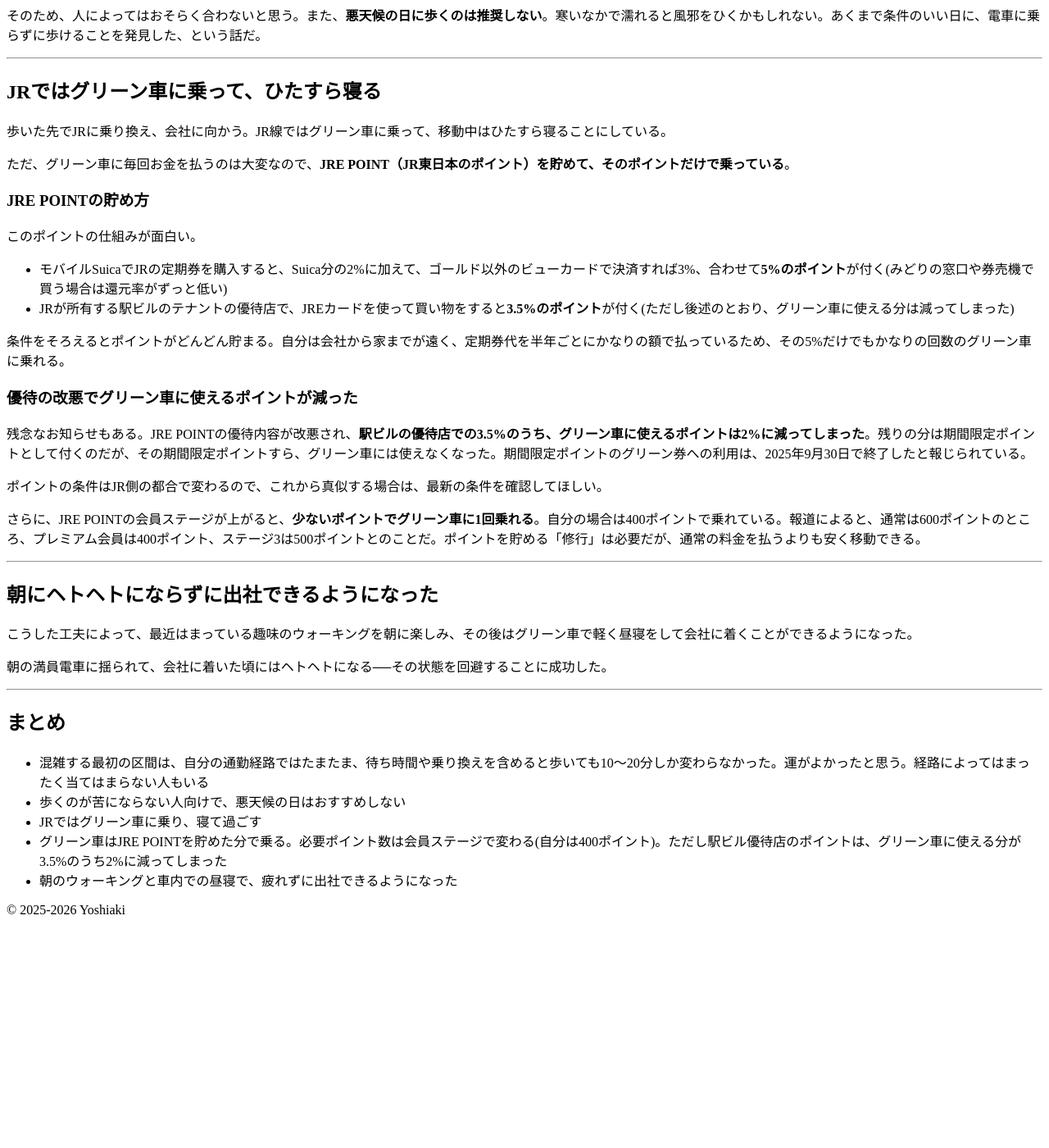
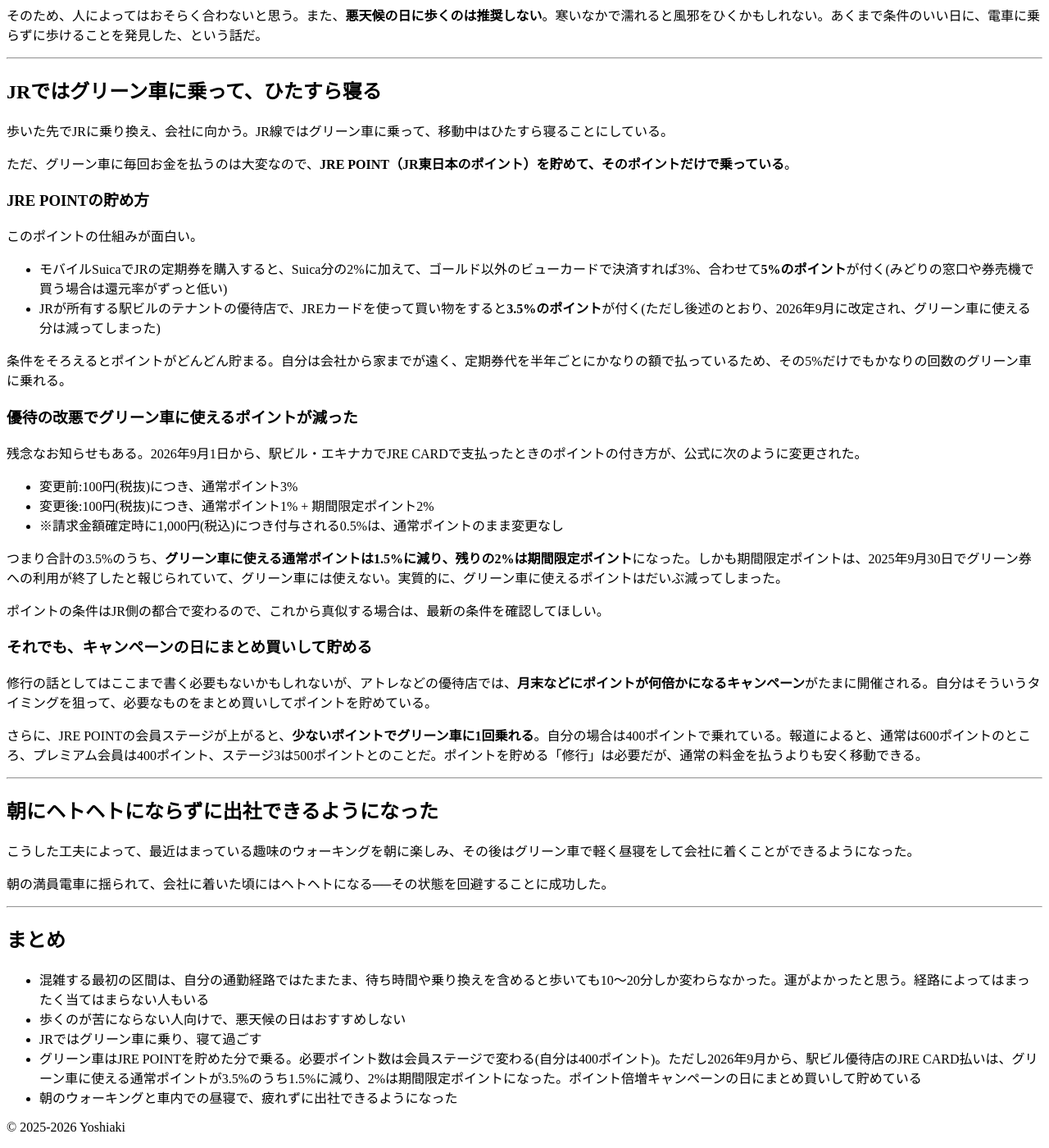
Before and after one commit to yossato/articles, a Jekyll site: the page built from _posts/2026-11-11-commute-walk-green-car.md, in a window 1280 px wide and 1400 px high, scrolled down 695 px. Shown: the whole window at 82% size. Built offline with Jekyll 4.4.1, drawn with Linux system fonts in a browser that asks for light colours; before the commit the page ends 1830 px from its top, so only the background shows below that.

Commit message:
JRE CARDポイント改定の公式内容とキャンペーン活用を追記
Co-Authored-By: Claude Sonnet 5.5 <noreply@anthropic.com>
Claude-Session: https://claude.ai/code/session_01WBBc6WzyLAjRqzY3r4uPec

```diff
--- a/_posts/2026-11-11-commute-walk-green-car.md
+++ b/_posts/2026-11-11-commute-walk-green-car.md
@@ -45,15 +45,25 @@ description: "朝の通勤電車の混雑を避けるため、乗り換えの多
 このポイントの仕組みが面白い。
 
 - モバイルSuicaでJRの定期券を購入すると、Suica分の2%に加えて、ゴールド以外のビューカードで決済すれば3%、合わせて**5%のポイント**が付く(みどりの窓口や券売機で買う場合は還元率がずっと低い)
-- JRが所有する駅ビルのテナントの優待店で、JREカードを使って買い物をすると**3.5%のポイント**が付く(ただし後述のとおり、グリーン車に使える分は減ってしまった)
+- JRが所有する駅ビルのテナントの優待店で、JREカードを使って買い物をすると**3.5%のポイント**が付く(ただし後述のとおり、2026年9月に改定され、グリーン車に使える分は減ってしまった)
 
 条件をそろえるとポイントがどんどん貯まる。自分は会社から家までが遠く、定期券代を半年ごとにかなりの額で払っているため、その5%だけでもかなりの回数のグリーン車に乗れる。
 
 ### 優待の改悪でグリーン車に使えるポイントが減った
 
-残念なお知らせもある。JRE POINTの優待内容が改悪され、**駅ビルの優待店での3.5%のうち、グリーン車に使えるポイントは2%に減ってしまった**。残りの分は期間限定ポイントとして付くのだが、その期間限定ポイントすら、グリーン車には使えなくなった。期間限定ポイントのグリーン券への利用は、2025年9月30日で終了したと報じられている。
+残念なお知らせもある。2026年9月1日から、駅ビル・エキナカでJRE CARDで支払ったときのポイントの付き方が、公式に次のように変更された。
+
+- 変更前:100円(税抜)につき、通常ポイント3%
+- 変更後:100円(税抜)につき、通常ポイント1% + 期間限定ポイント2%
+- ※請求金額確定時に1,000円(税込)につき付与される0.5%は、通常ポイントのまま変更なし
+
+つまり合計の3.5%のうち、**グリーン車に使える通常ポイントは1.5%に減り、残りの2%は期間限定ポイント**になった。しかも期間限定ポイントは、2025年9月30日でグリーン券への利用が終了したと報じられていて、グリーン車には使えない。実質的に、グリーン車に使えるポイントはだいぶ減ってしまった。
 
 ポイントの条件はJR側の都合で変わるので、これから真似する場合は、最新の条件を確認してほしい。
+
+### それでも、キャンペーンの日にまとめ買いして貯める
+
+修行の話としてはここまで書く必要もないかもしれないが、アトレなどの優待店では、**月末などにポイントが何倍かになるキャンペーン**がたまに開催される。自分はそういうタイミングを狙って、必要なものをまとめ買いしてポイントを貯めている。
 
 さらに、JRE POINTの会員ステージが上がると、**少ないポイントでグリーン車に1回乗れる**。自分の場合は400ポイントで乗れている。報道によると、通常は600ポイントのところ、プレミアム会員は400ポイント、ステージ3は500ポイントとのことだ。ポイントを貯める「修行」は必要だが、通常の料金を払うよりも安く移動できる。
 
@@ -72,5 +82,5 @@ description: "朝の通勤電車の混雑を避けるため、乗り換えの多
 - 混雑する最初の区間は、自分の通勤経路ではたまたま、待ち時間や乗り換えを含めると歩いても10〜20分しか変わらなかった。運がよかったと思う。経路によってはまったく当てはまらない人もいる
 - 歩くのが苦にならない人向けで、悪天候の日はおすすめしない
 - JRではグリーン車に乗り、寝て過ごす
-- グリーン車はJRE POINTを貯めた分で乗る。必要ポイント数は会員ステージで変わる(自分は400ポイント)。ただし駅ビル優待店のポイントは、グリーン車に使える分が3.5%のうち2%に減ってしまった
+- グリーン車はJRE POINTを貯めた分で乗る。必要ポイント数は会員ステージで変わる(自分は400ポイント)。ただし2026年9月から、駅ビル優待店のJRE CARD払いは、グリーン車に使える通常ポイントが3.5%のうち1.5%に減り、2%は期間限定ポイントになった。ポイント倍増キャンペーンの日にまとめ買いして貯めている
 - 朝のウォーキングと車内での昼寝で、疲れずに出社できるようになった
```
